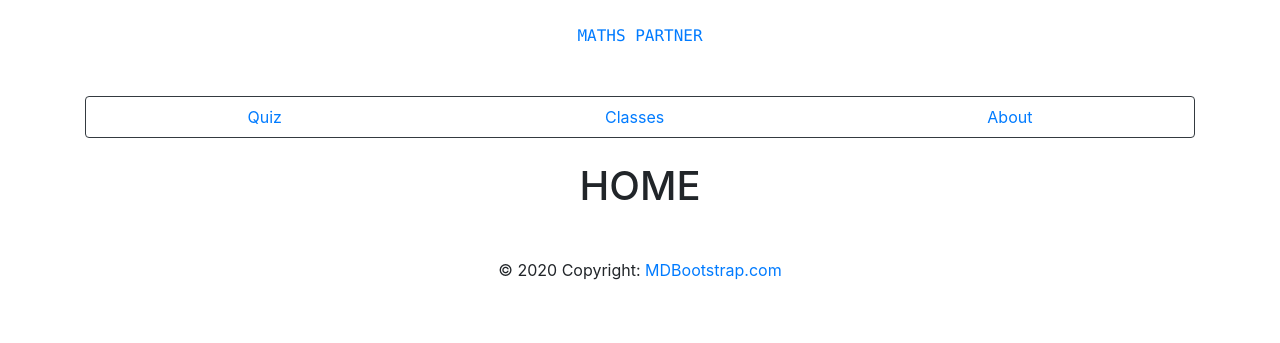
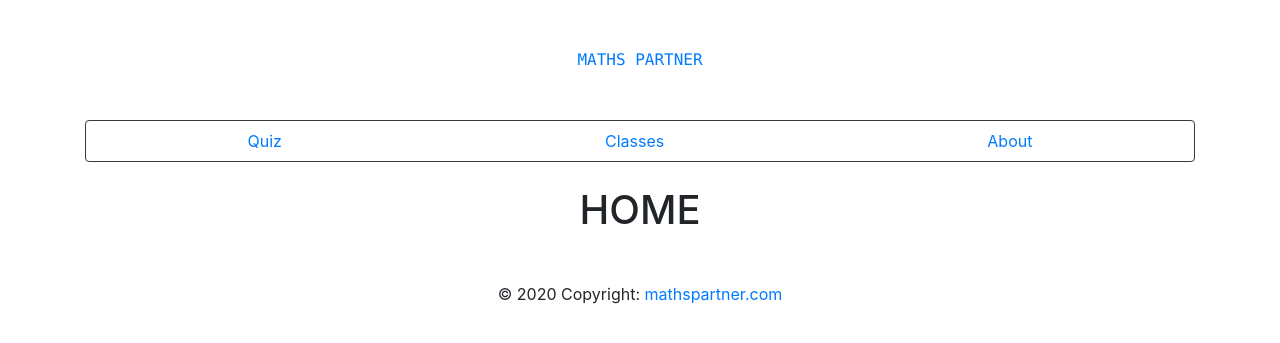
Before and after one commit to vishnu-vr/mathspartner, a Node server app: page / in a window 1280 px wide. Shown: the top 343 px of the page. Run offline with Node 20, Linux system fonts and the light colour scheme; some libraries are stand-ins or nearby versions.

Commit message:
minor logo changes

```diff
--- a/views/layouts/main.handlebars
+++ b/views/layouts/main.handlebars
@@ -12,7 +12,7 @@
         <title id="title"></title>
     </head>
     <body>
-        <div class="container mt-4">
+        <div class="container mt-5">
             <div style="text-align:center;">
                 <a href="/">
                     <p class="text-monospace">MATHS PARTNER</p>
@@ -35,7 +35,7 @@
 
     <!-- Copyright -->
     <div class="footer-copyright text-center py-3">© 2020 Copyright:
-        <a href="https://mdbootstrap.com/"> MDBootstrap.com</a>
+        <a href="https://www.mathspartner.com/"> mathspartner.com</a>
     </div>
     <!-- Copyright -->
 
```
